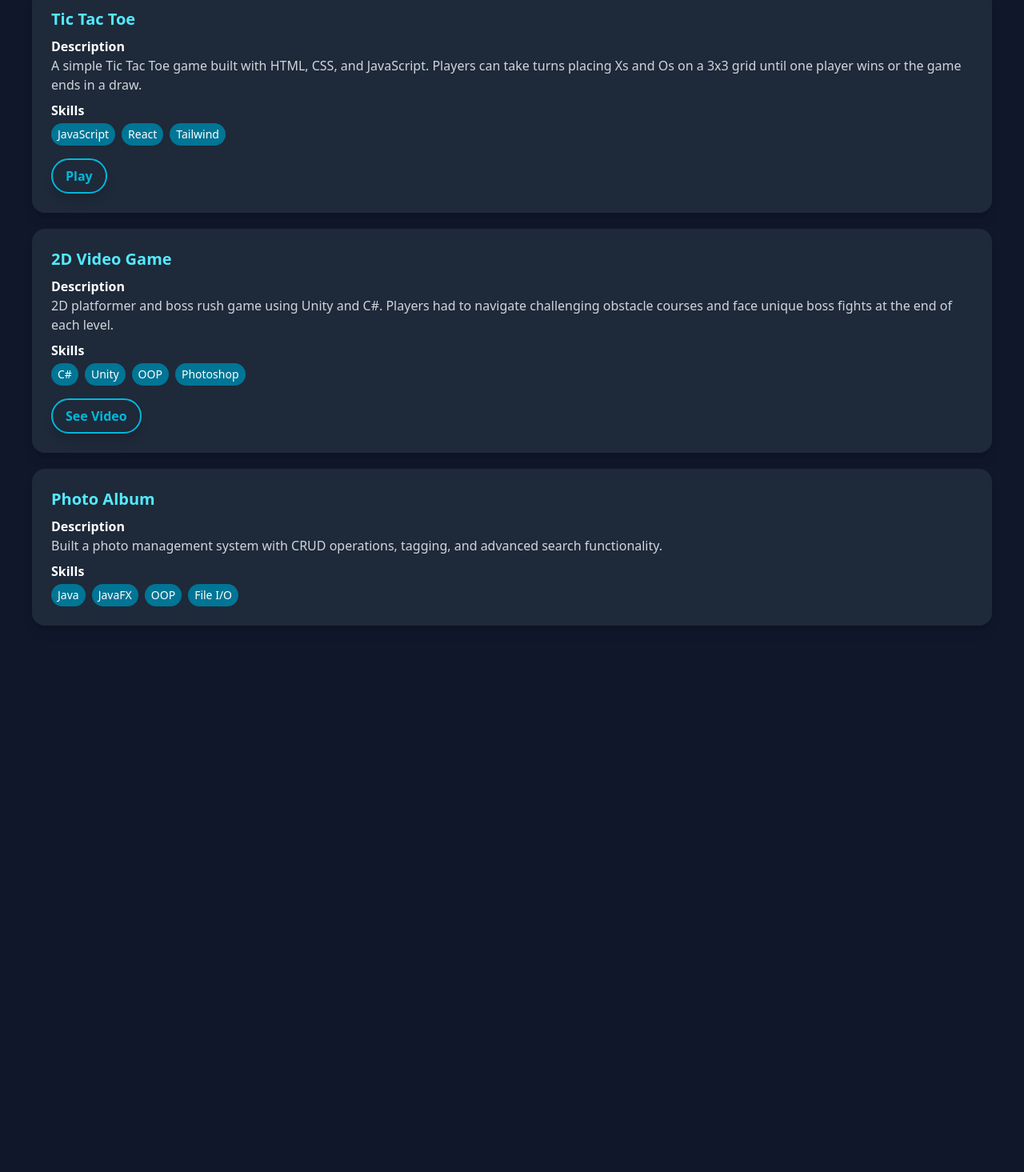
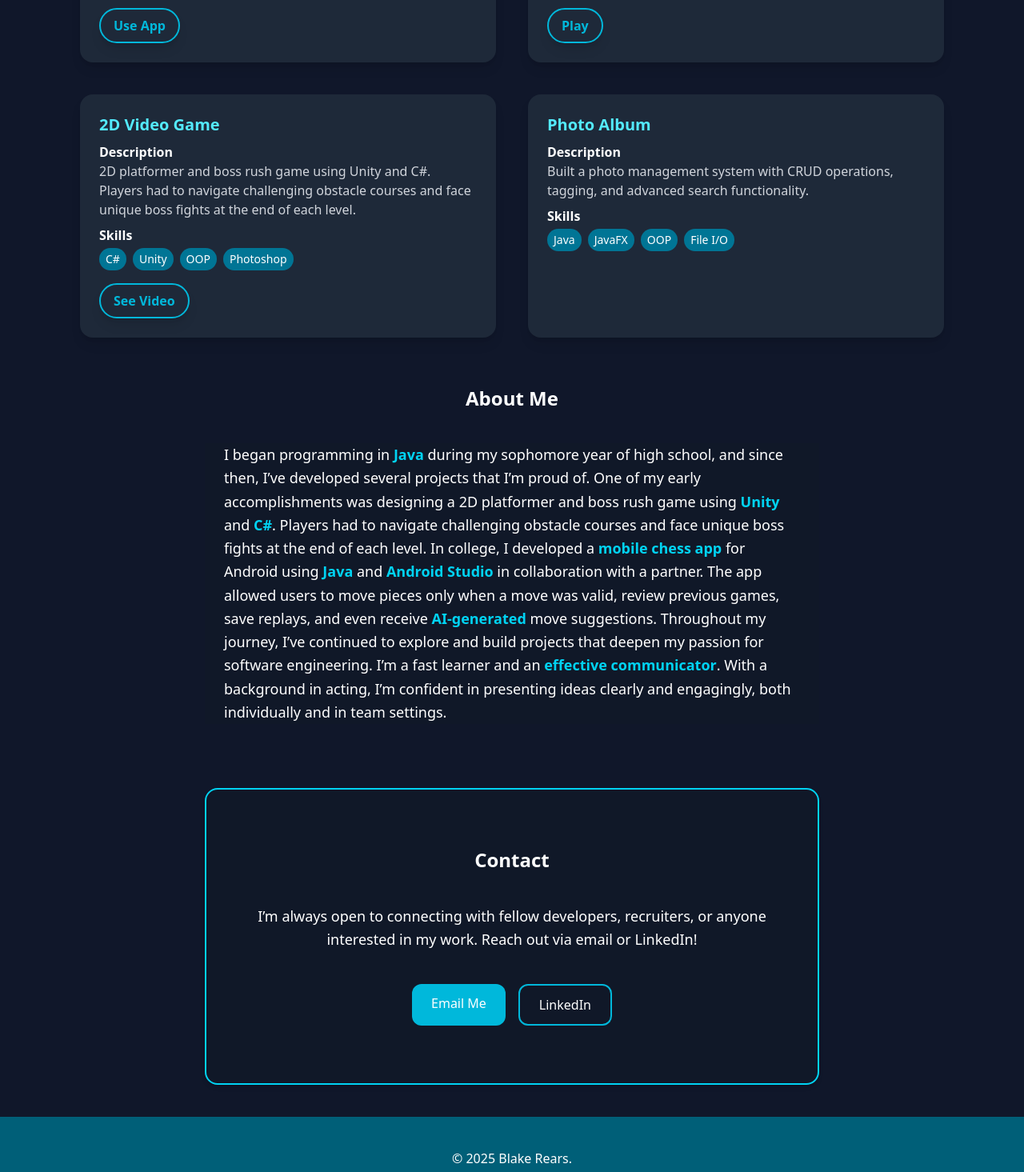
Before and after one commit to BlakeRears/blakes-website-updated, a React (Vite) app: page / in a window 1280 px wide. Shown: the part 965-2430 px from the top of the page at 80% size. Before the commit the page ends 1767 px from the top, so only its background shows below. Built offline with nearby package versions, Linux system fonts and the light colour scheme.

Commit message:
git commit -m'finsihed my site all functionality works could just use more design'

```diff
--- a/package.json
+++ b/package.json
@@ -11,6 +11,7 @@
   },
   "dependencies": {
     "@tailwindcss/vite": "^4.1.12",
+    "aos": "^2.3.4",
     "framer-motion": "^12.23.12",
     "react": "^19.1.1",
     "react-dom": "^19.1.1",
--- /dev/null
+++ b/src/AboutMe.jsx
@@ -0,0 +1,32 @@
+import AOS from "aos";
+import "aos/dist/aos.css";
+import React, {useEffect} from "react";
+
+function AboutMe() {
+
+    useEffect(() => {
+        AOS.init({ duration: 800 });
+    }, []);
+
+    return (
+        <>
+            <div data-aos='ade-up' className='px-6 bg-gray-900 text-white max-w-3xl mx-auto mb-20'>
+                <p className='text-lg leading-relaxed'>
+                    I began programming in <span className="font-bold text-cyan-400">Java</span> during my sophomore year of high school, and since then, I’ve
+                    developed several projects that I’m proud of. One of my early accomplishments was designing a
+                    2D platformer and boss rush game using <span className="font-bold text-cyan-400">Unity</span> and <span className="font-bold text-cyan-400">C#</span>. Players had to navigate challenging
+                    obstacle courses and face unique boss fights at the end of each level.
+                    In college, I developed a <span className="font-bold text-cyan-400">mobile chess app</span> for Android using <span className="font-bold text-cyan-400">Java</span> and <span className="font-bold text-cyan-400">Android Studio</span> in
+                    collaboration with a partner. The app allowed users to move pieces only when a move was valid,
+                    review previous games, save replays, and even receive <span className="font-bold text-cyan-400">AI-generated</span> move suggestions.
+                    Throughout my journey, I’ve continued to explore and build projects that deepen my passion for
+                    software engineering. I’m a fast learner and an <span className="font-bold text-cyan-400">effective communicator</span>. With a background in
+                    acting, I’m confident in presenting ideas clearly and engagingly, both individually and in team
+                    settings.
+                </p>
+            </div>
+        </>
+    );
+}
+
+export default AboutMe
--- a/src/App.jsx
+++ b/src/App.jsx
@@ -5,18 +5,64 @@ import Welcome from './Welcome'
 import Skills from './Skills'
 import ProjectCard from './ProjectCard'
 import Tictactoe from './Tictactoe'
+import AboutMe from './AboutMe'
+import Contact from './Contact'
+import Footer from './Footer'
 
 import GameVideo from './assets/blakesgame.mp4'
+
+import AOS from "aos";
+import "aos/dist/aos.css";
 
 function App() {
   const [showGame, setShowGame] = useState(false);
   const [showVideo, setShowVideo] = useState(false);
+  const [menuOpen, setMenuOpen] = useState(false);
 
   return (
     <>
-      <Nav />
+      <div className='relative z-10'>
+        <Nav menuOpen={menuOpen} setMenuOpen={setMenuOpen} />
+
+        {menuOpen && (
+          <div
+            onClick={() => setMenuOpen(false)}
+            className="fixed inset-0  bg-black/50 z-40"
+          />
+        )}
+
+        <div
+          className={`fixed top-0 right-0 w-full md:w-50 bg-gray-900 text-white transform transition-transform duration-300 p-6 rounded-l-2xl shadow-lg z-50 ${menuOpen ? "translate-x-0" : "translate-x-full"
+            }`}
+        >
+          <button
+            onClick={() => setMenuOpen(false)}
+            className="absolute top-4 right-4 text-2xl"
+          >
+          </button>
+
+          <ul className='mt-15 space-y-6 '>
+            <li className='border-b-1 border-gray-500'>
+              <a href='#topPage' onClick={() => setMenuOpen(false)}>Home</a>
+            </li>
+            <li className='border-b-1 border-gray-500'>
+              <a href='#topSkills' onClick={() => setMenuOpen(false)}>Top Skills</a>
+            </li>
+            <li className='border-b-1 border-gray-500'>
+              <a href='#projects' onClick={() => setMenuOpen(false)}>Projects</a>
+            </li>
+            <li className='border-b-1 border-gray-500'>
+              <a href='#aboutme' onClick={() => setMenuOpen(false)}>About Me</a>
+            </li>
+            <li className='border-b-1 border-gray-500'>
+              <a href='#contact' onClick={() => setMenuOpen(false)}>Contact</a>
+            </li>
+          </ul>
+        </div>
+      </div>
+
       <Welcome />
-      <h2 className="flex justify-center items-center text-2xl my-4 mt-10 font-extrabold text-white ">Top Skills</h2>
+      <h2 id='topSkills' className="flex justify-center items-center text-2xl my-10 mt-10 font-extrabold text-white ">Top Skills</h2>
       <div className='mx-10 grid grid-cols-2 sm:grid-cols-2 md:mx-30 lg:grid-cols-4 gap-4 lg:px-0 lg:mx-50 xl:mx-90'>
         <Skills skill={'React'} />
         <Skills skill={'JavaScript'} />
@@ -28,7 +74,10 @@ function App() {
         <Skills skill={'OOP'} />
 
       </div>
-      <h2 className="text-2xl font-extrabold text-white text-center mt-12">Projects</h2>
+
+
+      <h2 id='projects' className="text-2xl font-extrabold text-white text-center my-10">Projects</h2>
+      <div className='sm:mx-10 md:grid md:grid-cols-2 md:mx-20'>
         <ProjectCard
           pName={'Chess App'}
           description={'A mobile chess app for Android that allows users to play chess with friends. Features include valid move enforcement, game history, and AI move suggestions.'}
@@ -86,6 +135,17 @@ function App() {
           description={'Built a photo management system with CRUD operations, tagging, and advanced search functionality.'}
           skills={['Java', 'JavaFX', 'OOP', 'File I/O']}
         />
+      </div>
+
+      <h2
+        id='aboutme'
+        className="text-2xl font-extrabold text-white text-center my-10"
+      >
+        About Me
+      </h2>
+      <AboutMe />
+      <Contact />
+      <Footer />
     </>
   );
 }
--- /dev/null
+++ b/src/Contact.jsx
@@ -0,0 +1,37 @@
+
+function Contact() {
+    return (
+        <div className='border-2 mb-10 rounded-2xl border-cyan-400 py-8 px-6 bg-gray-900 text-white max-w-3xl mx-auto shadow-md'>
+            <h2
+                id='contact'
+                className="text-2xl font-extrabold text-white text-center my-10"
+            >
+                Contact
+            </h2>
+
+            <p
+                className='text-center text-lg leading-relaxed'>I’m always open to connecting with fellow developers, recruiters, or anyone interested in my work. Reach out via email or LinkedIn!
+            </p>
+            <div className=" py-10 flex flex-col sm:flex-row gap-4 justify-center">
+                <a
+                    href="mailto:RearsBlake@gmail.com"
+                    className="px-6 py-3 bg-cyan-500 text-white rounded-xl text-center hover:bg-cyan-600 transition"
+                >
+                    Email Me
+                </a>
+
+                <a
+                    href="https://www.linkedin.com/in/blakerears/"
+                    target="_blank"
+                    rel="noopener noreferrer"
+                    className="px-6 py-3 border-2 border-cyan-500 text-white rounded-xl text-center hover:bg-cyan-500 hover:text-black transition"
+                >
+                    LinkedIn
+                </a>
+            </div>
+
+        </div>
+    );
+}
+
+export default Contact
--- /dev/null
+++ b/src/Footer.jsx
@@ -0,0 +1,11 @@
+
+function Footer() {
+
+    return(
+        <div className="text-center bg-cyan-800 text-white">
+            <p className="py-10">© 2025 Blake Rears.</p>
+        </div>
+    );
+}
+
+export default Footer
--- a/src/Nav.jsx
+++ b/src/Nav.jsx
@@ -1,17 +1,23 @@
-import React, {useState} from 'react';
+import React, { useState } from 'react';
 import HamBurgerIcon from './assets/Hamburger_icon.svg.png';
 
-function Nav () {
+function Nav({ menuOpen, setMenuOpen }) {
 
-    const [isOpen, setIsOpen] = useState(false);
-
-    return(
-        <div className="fixed top-0 w-full z-50 flex items-center justify-between px-6 py-4 bg-transparent">
-            <a href='#topPage'><h1 className= "flex justify-end text-cyan-100 font-extrabold text-2xl">Blake Rears</h1></a>
+    return (
+        <div className="fixed top-0 w-full z-60 flex items-center justify-between px-6 py-4 bg-transparent">
+            <a href='#topPage' onClick={() => setMenuOpen(false)}><h1 className="flex justify-end text-cyan-100 font-extrabold text-2xl">Blake Rears</h1></a>
 
             <div className='flex items-center gap-4'>
-                <button className='flex items-center text-white border-2 border-white rounded-3xl px-2 py-1'>Resume | CV</button>
-                <img src={HamBurgerIcon} alt='menu' className='size-10 text-white'/>
+                <a href='https://www.linkedin.com/in/blakerears/'
+                    className='flex items-center text-white border-2 border-white rounded-3xl px-2 py-1'
+                    target='_blank'
+                    rel='noopener noreferrer'
+                >
+                    Resume | CV
+                </a>
+                <button onClick={() => setMenuOpen(!menuOpen)}>
+                    <img src={HamBurgerIcon} alt='menu' className='size-10 text-white hover:scale-102' />
+                </button>
             </div>
 
         </div>
--- a/src/ProjectCard.jsx
+++ b/src/ProjectCard.jsx
@@ -2,7 +2,7 @@
 function ProjectCard({ pName, description, skills, isPlayable, link, onPlay, onShow}) {
 
     return (
-        <div className="bg-gray-800 rounded-2xl p-6 shadow-lg hover:scale-102 transition-transform duration-300 mx-10 my-5">
+        <div className="bg-gray-800 rounded-2xl p-6 shadow-lg hover:scale-102 transition-transform duration-300 mx-5 my-5">
             <h2 className="text-xl font-bold text-cyan-300 mb-2">{pName}</h2>
             <h3 className="font-semibold text-white mt-2">Description</h3>
             <p className="text-gray-300">{description}</p>
--- a/src/Welcome.jsx
+++ b/src/Welcome.jsx
@@ -27,7 +27,7 @@ function Welcome() {
 
     return (
         <>
-            <div className="flex flex-col justify-center items-center text-white pt-2">
+            <div className="flex flex-col justify-center items-center text-white pt-10">
                 <h2 id='topPage' className="text-4xl md:text-5xl lg:text-7xl">Hello I'm</h2>
                 <h1 className="text-5xl md:text-6xl lg:text-8xl font-bold">Blake Rears</h1>
                 <h3 className="text-2xl md:text-3xl lg:text-5xl font-mono text-cyan-200 my-5">{displayedText}</h3>
--- a/src/index.css
+++ b/src/index.css
@@ -4,3 +4,19 @@ body {
   background-color: #10172a;
   margin-top: 70px;
 }
+
+[id] {
+  scroll-margin-top: 80px;
+}
+
+@keyframes fade-in {
+  to {
+    opacity: 1;
+    transform: translateY(0);
+  }
+}
+
+
+.animate-fade-in {
+  animation: fade-in 0.8s forwards;
+}
```
Also changed, not shown: 1 other file (tests, documents, lock files or other folders). Lines whose indentation alone changed are shown as unchanged.
